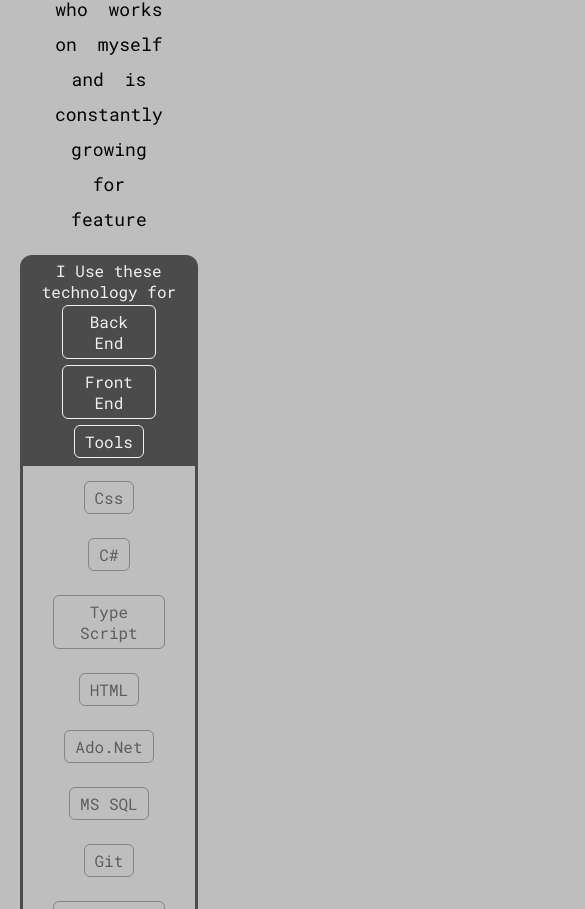
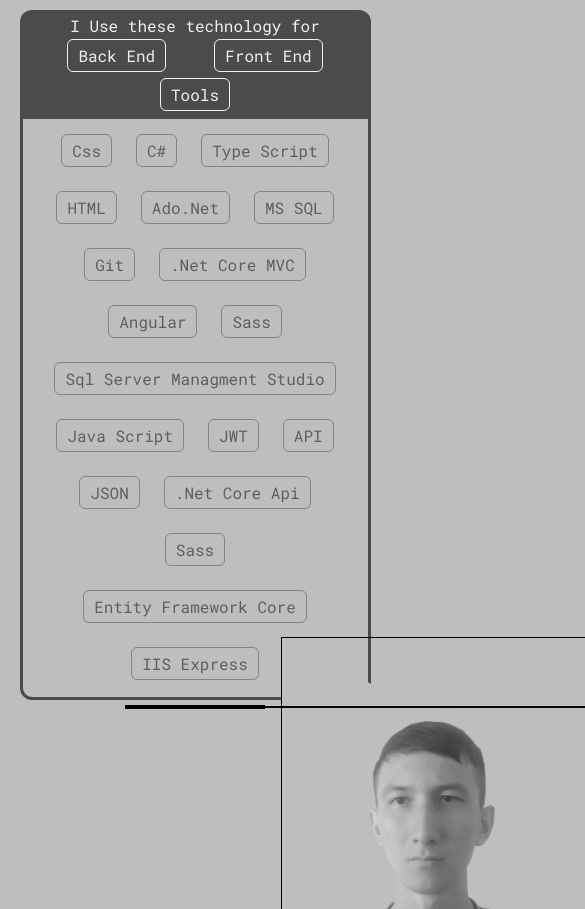
Before and after one commit to Samandar02/Samandar02.github.io, an Angular app in the folder client-app/: page / in a window 390 px wide. Shown: the part 1067-1976 px from the top of the page, 585 px wide, since content can reach past the window. Built offline with nearby package versions, Linux system fonts and the light colour scheme.

Commit message:
responsive issues

```diff
--- a/client-app/src/app/about-me/about-me.component.html
+++ b/client-app/src/app/about-me/about-me.component.html
@@ -1,22 +1,23 @@
-<div class="container mto" >
-    <div class="col-2-1">
+<div class="container mto">
+    <div class="col60">
         <h1>About Me</h1>
         <p>Hello I'm Samandar Full-stack Developer Based in Uzbekistan, Tashkent, Creative UI designer and dotnet
             future specialist. I use Angular Framevork for UI and .Net framework for Back-end. I am a developer who
             works
             on myself and is constantly growing for feature</p>
-        <div class="selector">
-            <app-selector></app-selector>
-        </div>
     </div>
-    <div class="col-2-1">
-        <div class="img-content">
-            <img src="../../assets/me_no_color.png" alt="">
-            <svg id="vawe" xmlns="http://www.w3.org/2000/svg" viewBox="0 0 1440 320">
+    <div class="selector">
+        <app-selector></app-selector>
+    </div>
+    <div class="col40 b">
+        <div class="img-content b">
+            <img class="b" src="../../assets/me_no_color.png" alt="">
+            <svg class="b" id="vawe" xmlns="http://www.w3.org/2000/svg" viewBox="0 0 1440 320">
                 <path fill="rgb(190, 190, 190)" fill-opacity="1"
                     d="M0,128L10.9,154.7C21.8,181,44,235,65,250.7C87.3,267,109,245,131,208C152.7,171,175,117,196,128C218.2,139,240,213,262,229.3C283.6,245,305,203,327,186.7C349.1,171,371,181,393,197.3C414.5,213,436,235,458,218.7C480,203,502,149,524,122.7C545.5,96,567,96,589,133.3C610.9,171,633,245,655,234.7C676.4,224,698,128,720,101.3C741.8,75,764,117,785,128C807.3,139,829,117,851,138.7C872.7,160,895,224,916,224C938.2,224,960,160,982,144C1003.6,128,1025,160,1047,149.3C1069.1,139,1091,85,1113,96C1134.5,107,1156,181,1178,224C1200,267,1222,277,1244,256C1265.5,235,1287,181,1309,144C1330.9,107,1353,85,1375,64C1396.4,43,1418,21,1429,10.7L1440,0L1440,320L1429.1,320C1418.2,320,1396,320,1375,320C1352.7,320,1331,320,1309,320C1287.3,320,1265,320,1244,320C1221.8,320,1200,320,1178,320C1156.4,320,1135,320,1113,320C1090.9,320,1069,320,1047,320C1025.5,320,1004,320,982,320C960,320,938,320,916,320C894.5,320,873,320,851,320C829.1,320,807,320,785,320C763.6,320,742,320,720,320C698.2,320,676,320,655,320C632.7,320,611,320,589,320C567.3,320,545,320,524,320C501.8,320,480,320,458,320C436.4,320,415,320,393,320C370.9,320,349,320,327,320C305.5,320,284,320,262,320C240,320,218,320,196,320C174.5,320,153,320,131,320C109.1,320,87,320,65,320C43.6,320,22,320,11,320L0,320Z">
                 </path>
             </svg>
+
         </div>
     </div>
 </div>
--- a/client-app/src/app/about-me/about-me.component.scss
+++ b/client-app/src/app/about-me/about-me.component.scss
@@ -1,20 +1,41 @@
+@import '../../styles/abstracts';
 .container {
     display: flex;
-    justify-content: flex-start;
+    justify-content: center;
+    flex-wrap: wrap;
+
+    .col60{
+        width: 60%;
+
+    }
+    .col40{
+        width: 40%;
+
+    }
     h1{
         margin-bottom: 25px;
+
     }
     p{
         padding: 0 30px;
         word-spacing: 10px;
         line-height: 35px;
     }
-    img {
-        width: 500px;
-    }
-    #vawe{
+    .img-content{
         position: relative;
-        top: -90px;
+        max-width: 512px;
+        width: 100%;
+        min-width: 310px;
+        img {
+            position: absolute;
+            width: 100%;
+        }
+        #vawe{
+            position: absolute;
+            width: 100%;
+            top: auto;
+            bottom: 0;
+        }
     }
 }
 .mto{
--- a/client-app/src/app/myworks/myworks.component.html
+++ b/client-app/src/app/myworks/myworks.component.html
@@ -3,7 +3,7 @@
         <img [src]="work.imgUrl" alt="">
         <div class="about">
             <div class="foot">
-                <a class="btn btn-gray" target="_blank" [href]="work.liveUrl">Live url</a>
+                <a class="btn btn-gray" [class]="work.liveUrl == 'none'?'disabled':''" target="_blank" [href]="work.liveUrl">Live url</a>
                 <a class="btn btn-gray" target="_blank" [href]="work.liveUrl">Repositorie</a>
             </div>
             <div class="title"><h2>{{work.title}}</h2></div>
--- a/client-app/src/app/myworks/myworks.component.scss
+++ b/client-app/src/app/myworks/myworks.component.scss
@@ -2,11 +2,14 @@
     display: flex;
     flex-wrap: wrap;
     flex-direction: row;
-
+    align-items: center;
+    justify-content: center;
+    margin-top: 100px;
     .content {
-        margin: 1%;
+        margin: 2px;
         padding: 12px;
-        width: 48%;
+        width: 33%;
+        min-width: 370px;
         position: relative;
 
         .about {
@@ -16,6 +19,9 @@
 
         img {
             width: 100%;
+            height: 300px;
+            object-fit: cover;
+            object-position: -10px 0px;
         }
 
         transition: all .6s ease-out;
@@ -31,10 +37,11 @@
 
                 h2 {
                     color: whitesmoke;
-
+                    font-size: medium;
                 }
                 p{
                     color: #d8d8d8;
+                    font-size: small;
                 }
 
                 .desc {
@@ -68,3 +75,8 @@
         color: whitesmoke;
     }
 }
+.disabled{
+    background-color: rgba(#bebebe,0.3);
+    color: #bebebe;
+    cursor: none;
+}
--- a/client-app/src/app/myworks/myworks.component.ts
+++ b/client-app/src/app/myworks/myworks.component.ts
@@ -32,7 +32,7 @@ export class MyworksComponent implements OnInit {
       description: "Interactive and Responsive To do app build with Angular, Sass this site see beautifull with Angular Animation",
     },
     {
-      imgUrl: "https://github.com/Samandar02/marvis-ui/blob/master/img/hero-wlapper.jpg",
+      imgUrl: "https://github.com/Samandar02/marvis-ui/blob/master/img/hero-wlapper.jpg?raw=true",
       liveUrl: "https://marvistrucks.netlify.app",
       repoUrl: "https://github.com/Samandar02/marvis-ui",
       title: "Marvis",
@@ -46,18 +46,25 @@ export class MyworksComponent implements OnInit {
       description: "Google Clone is created for sass and angular practice",
     },
     {
-      imgUrl: "none",
+      imgUrl: "https://www.kindpng.com/picc/m/239-2394224_collaboration-solutions-advantage-of-the-employee-management-system.png",
       liveUrl: "none",
       repoUrl: "https://github.com/Samandar02/EMS.Backend",
       title: "Employee managment system api",
       description: "Employee managment system api for practice .Net Core api with aothorization",
     },
     {
-      imgUrl: "none",
+      imgUrl: "https://1.bp.blogspot.com/--N26aRZdGGM/X3w1K1Ua5aI/AAAAAAAAA6U/CAW__gnZGAwwhtESQ8nIaM5e-vBrXRhzwCLcBGAsYHQ/s1280/Create%2Ba%2BQuiz%2BApp%2Bwith%2BTimer%2Busing%2BHTML%2BCSS%2B%2526%2BJavaScript.webp",
       liveUrl: "none",
       repoUrl: "https://github.com/Samandar02/Quiz-App",
       title: "Quiz app",
       description: "Quiz app for practice .Net Core api and Angular with aothorization app. on this site users could make a quiiz then quiz, and other people could play them",
+    },
+    {
+      imgUrl: "https://github.com/Samandar02/Loopstudios-Landing-UI/blob/master/design/desktop-design.jpg?raw=true",
+      liveUrl: "none",
+      repoUrl: "https://github.com/Samandar02/Loopstudios-Landing-UI",
+      title: "Loopstudios",
+      description: "Loopstudios app for practice sass. on this site users could pay technical things",
     },
   ]
   ngOnInit(): void {
--- a/client-app/src/styles/_abstracts.scss
+++ b/client-app/src/styles/_abstracts.scss
@@ -1,13 +1,31 @@
 $almostWhite:rgb(240, 240, 240);
+
 
 @mixin responsive($type){
     @if($type == m){
-        @media (max-width:767px) {@content}
+        @media (max-width:425px) {@content;}
     };
-    // @if($type == d){
-    //     @media (min-width:768px) {@content}
-    // }
+    @if($type == t){
+        @media (max-width:768px) and (min-width:456px) {@content;}
+    };
+    @if($type == l){
+        @media (max-width:1024px) and (min-width:769px) {@content;}
+    };
+    @if($type == d){
+        @media (min-width:1025px) {@content;}
+    };
 };
+@mixin customeizeQuery($min,$max) {
+    @if $min == x {
+        @media (max-width:$max)  {@content;}
+    }
+    @if $max == x {
+        @media (min-width:$max)  {@content;}
+    }
+    @else {
+        @media (min-width:$min) and (max-width:$max)  {@content;}
+    };
+}
 // - Mobile: 375px
 // - Desktop: 1440px
 
```
